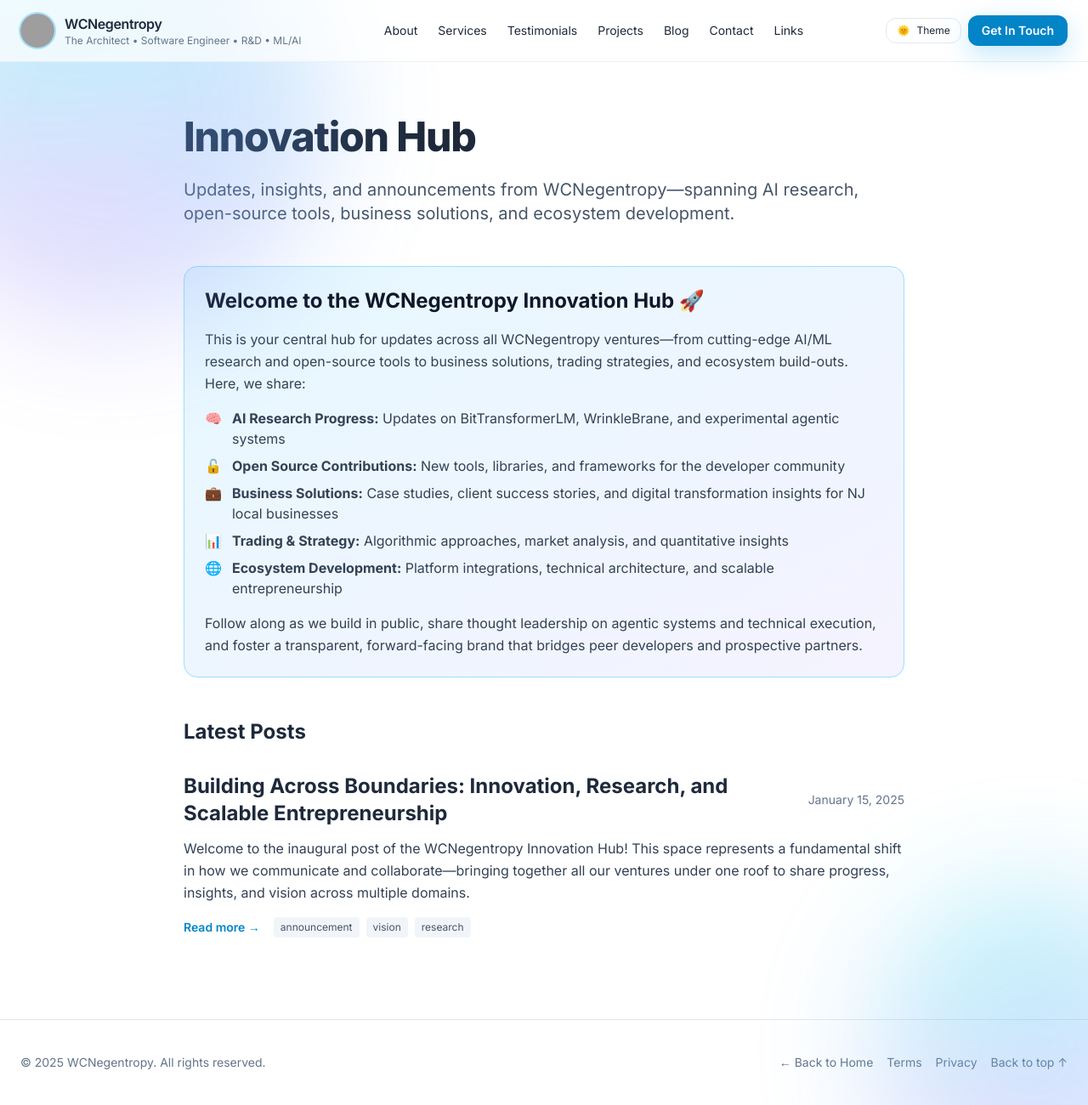
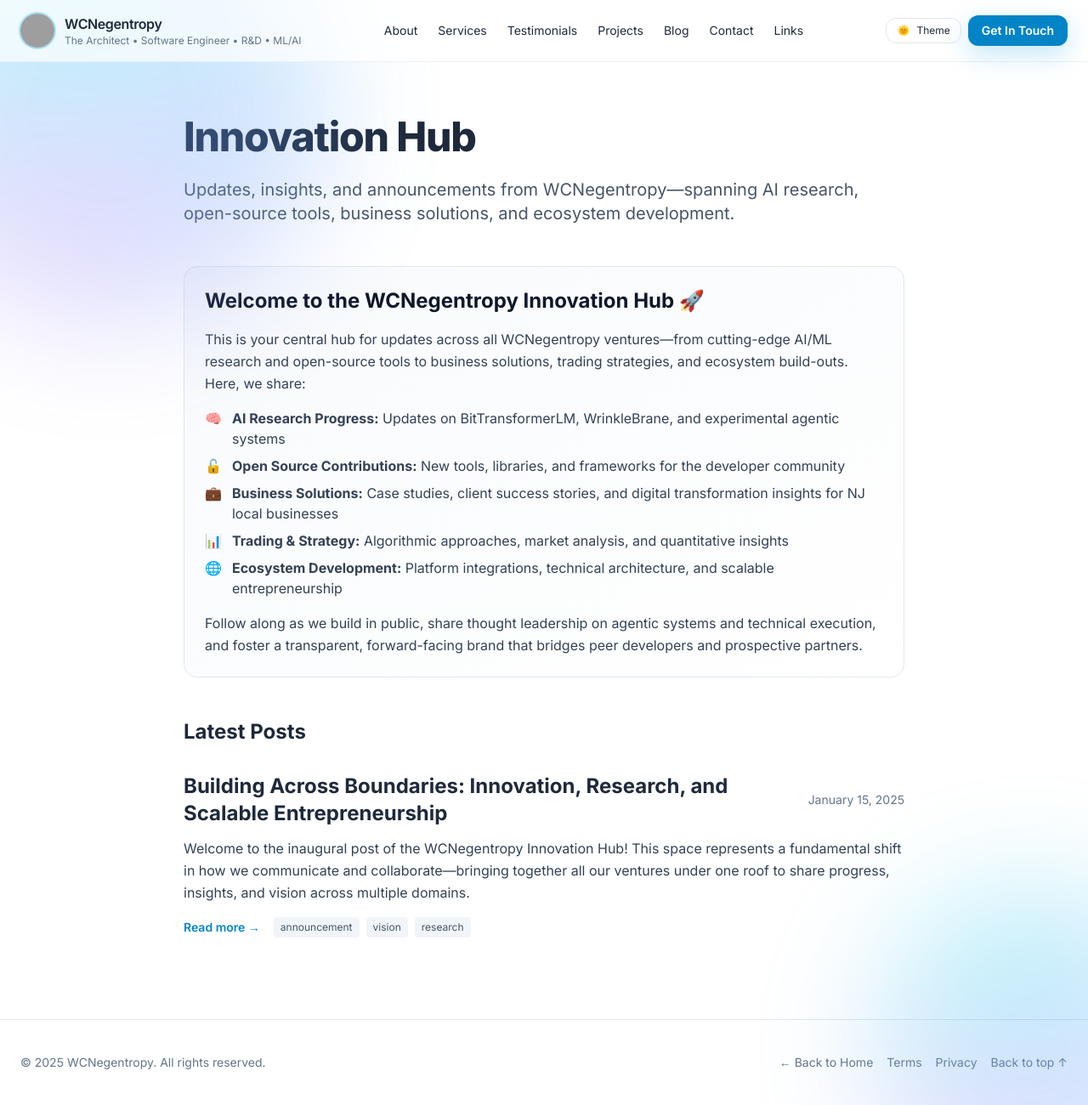
Before and after one commit to WCNegentropy/WCNegentropy.github.io, a Jekyll site: the page built from blog/index.md, in a window 1280 px wide and 1300 px high. Shown: the whole window at 85% size. Built offline with Jekyll 4.4.1, drawn with Linux system fonts in a browser that asks for light colours; nearby versions of some CDN libraries; grey boxes are pictures that could not be loaded.

Commit message:
Fix blog card dark mode styling and improve paragraph spacing
Co-authored-by: WCNegentropy <217131625+WCNegentropy@users.noreply.github.com>

```diff
--- a/_layouts/post.html
+++ b/_layouts/post.html
@@ -37,7 +37,7 @@ layout: default
   </header>
 
   <!-- Post content -->
-  <div class="prose prose-slate dark:prose-invert max-w-none prose-headings:font-bold prose-a:text-brand-600 hover:prose-a:text-brand-700 prose-a:no-underline hover:prose-a:underline prose-pre:bg-slate-900 dark:prose-pre:bg-slate-950 prose-code:text-brand-600 dark:prose-code:text-brand-400">
+  <div class="prose prose-slate dark:prose-invert max-w-none prose-headings:font-bold prose-a:text-brand-600 hover:prose-a:text-brand-700 prose-a:no-underline hover:prose-a:underline prose-pre:bg-slate-900 dark:prose-pre:bg-slate-950 prose-code:text-brand-600 dark:prose-code:text-brand-400 prose-p:mb-6">
     {{ content }}
   </div>
 
--- a/blog/index.md
+++ b/blog/index.md
@@ -5,7 +5,7 @@ description: "Updates, insights, and announcements from WCNegentropy—spanning
 permalink: /blog/
 ---
 
-<div class="mb-12 p-6 bg-gradient-to-br from-brand-50 to-violet-50 dark:from-brand-950/20 dark:to-violet-950/20 rounded-2xl border border-brand-200 dark:border-brand-800 transition-all duration-300">
+<div class="mb-12 p-6 bg-gradient-to-br from-slate-50 to-white dark:from-slate-900 dark:to-slate-800 rounded-2xl border border-slate-200 dark:border-slate-800 transition-all duration-300">
   <h2 class="text-2xl font-bold mb-4 text-slate-900 dark:text-slate-100">Welcome to the WCNegentropy Innovation Hub 🚀</h2>
   <p class="text-slate-700 dark:text-slate-300 leading-relaxed mb-4">
     This is your central hub for updates across all WCNegentropy ventures—from cutting-edge AI/ML research and open-source tools to business solutions, trading strategies, and ecosystem build-outs. Here, we share:
```
